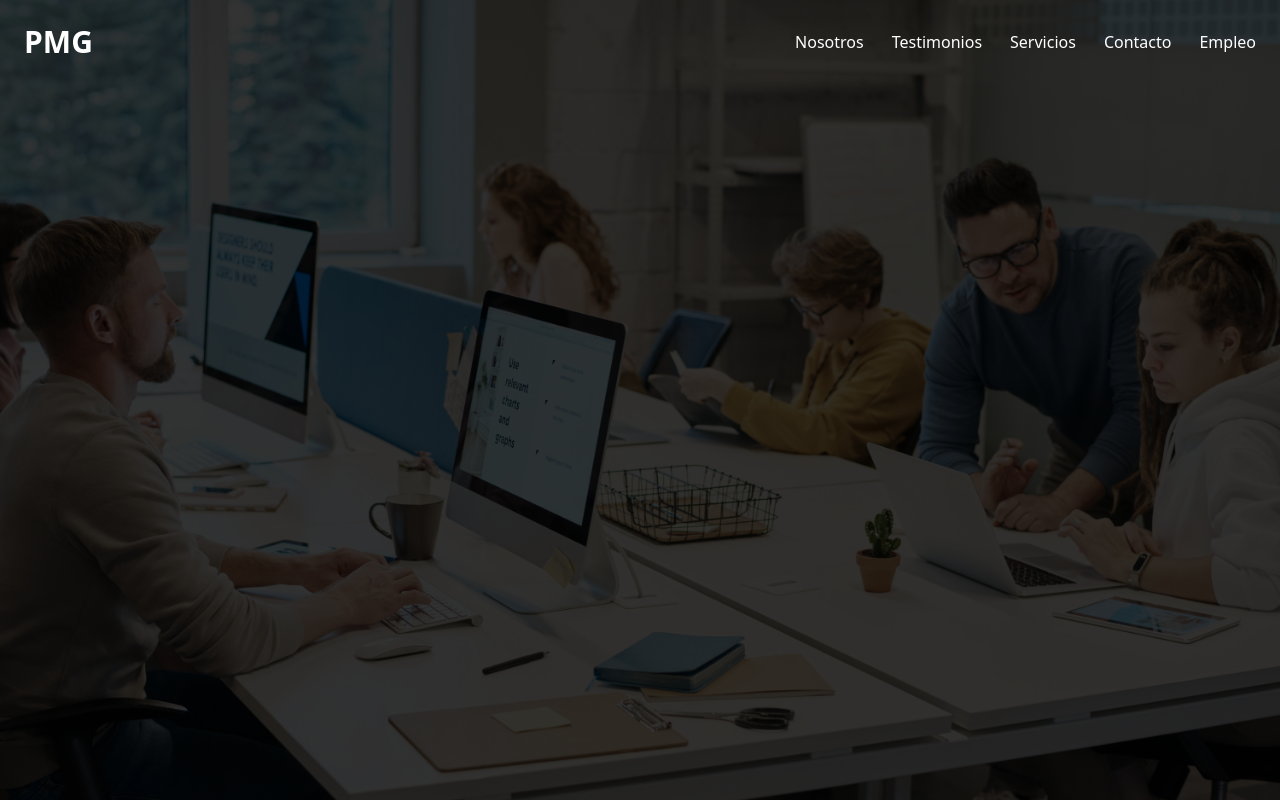
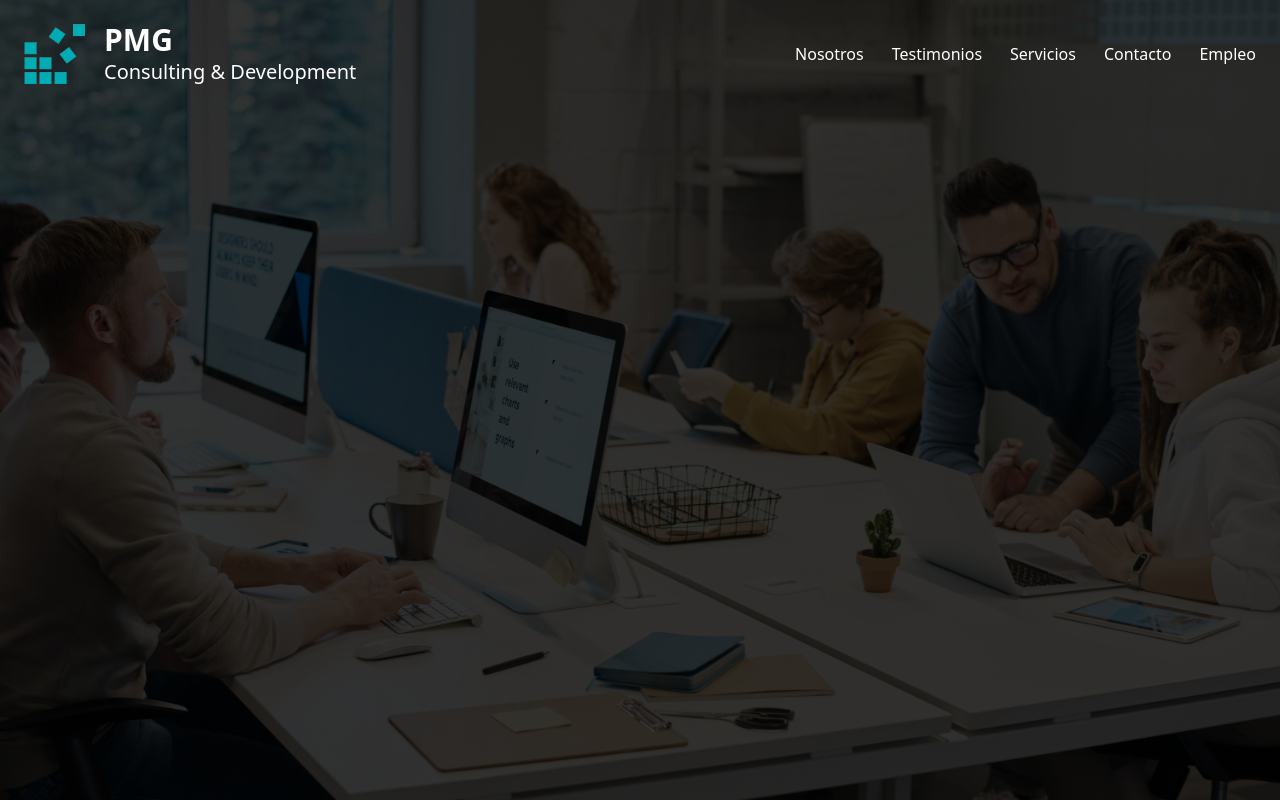
Before and after one commit to beMimg/PMG, a React (Create React App) app: page / in a window 1280 px wide. Built offline with nearby package versions, Linux system fonts and the light colour scheme.

Commit message:
Header styled, includes logo

```diff
--- a/src/components/header/Header.tsx
+++ b/src/components/header/Header.tsx
@@ -1,6 +1,7 @@
 import React, { useState, useEffect } from "react";
 import { FiMenu } from "react-icons/fi";
 import NavLinks from "./NavLinks";
+import logo from "../../assets/logo.png";
 
 const Header = () => {
   const [isMdScreen, setIsMdScreen] = useState(Boolean);
@@ -32,9 +33,21 @@ const Header = () => {
   return (
     <header>
       <nav className="bg-transparent">
-        <div className="mx-auto flex w-full max-w-7xl flex-col  items-center justify-between p-6 text-white md:justify-around">
+        <div className="mx-auto flex w-full max-w-7xl flex-col items-center justify-between gap-6 p-6 text-white md:justify-around">
           <div className="flex w-full flex-row items-center justify-between ">
-            <h1 className="text-2xl font-bold xl:text-3xl">PMG</h1>
+            <div className="relative  flex w-full flex-row items-center gap-2">
+              <img
+                src={logo}
+                alt="logo of the company PMG"
+                className=" h-[60px]"
+              />
+              <div className="absolute left-[80px] flex flex-col">
+                <h1 className="text-3xl font-bold">PMG</h1>
+                <h2 className="w-full text-xs md:text-xl ">
+                  Consulting & Development
+                </h2>
+              </div>
+            </div>
             {isMdScreen ? (
               <FiMenu
                 className={`text-2xl ${isMenuOpen ? "-rotate-90 transition-all" : "rotate-0 transition-all "}`}
```
Also changed, not shown: src/assets/logo.png (added).
